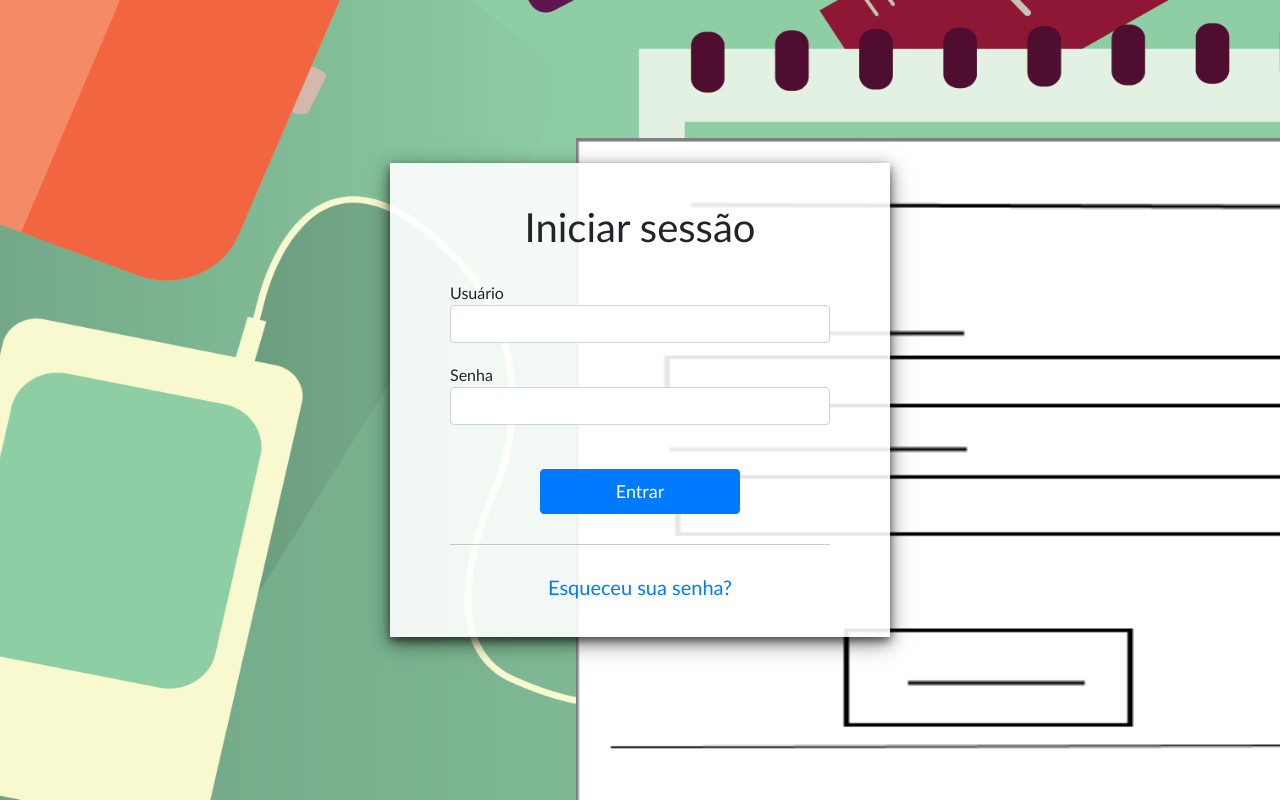
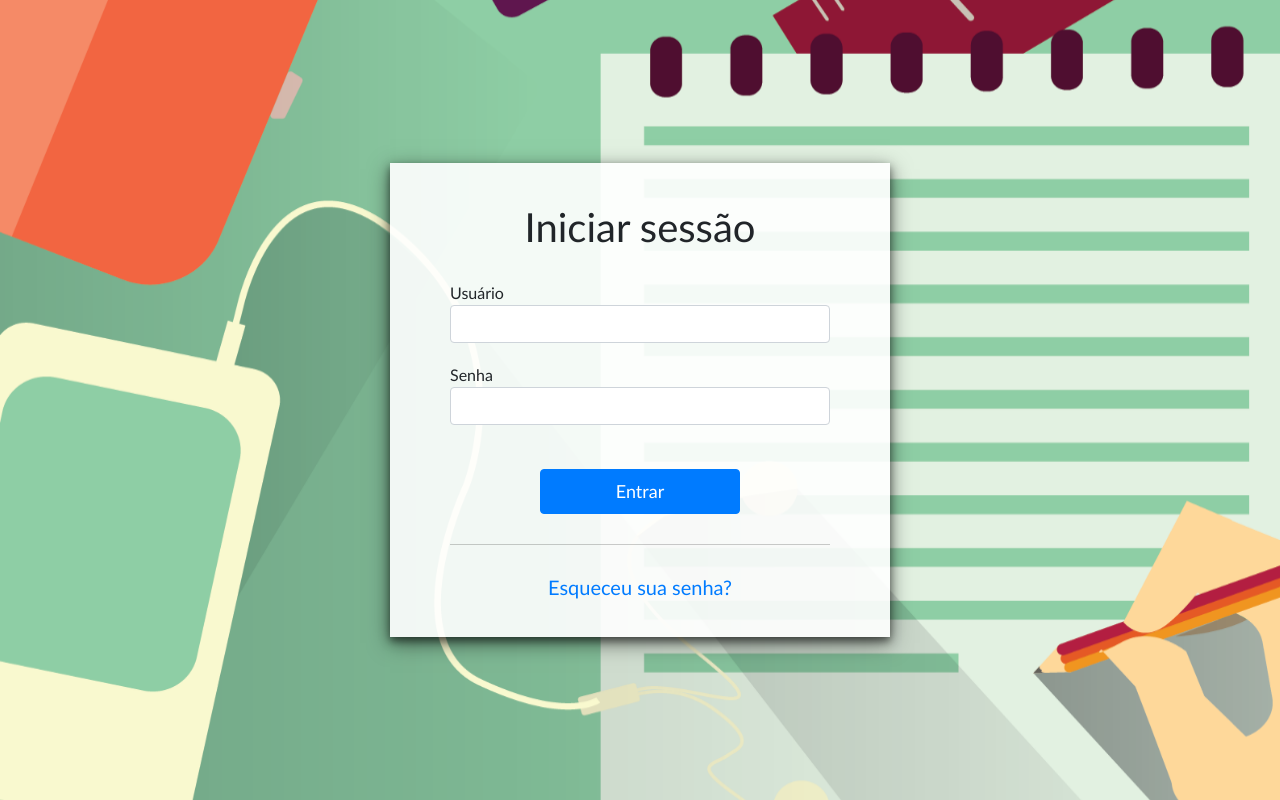
Before and after one commit to WesleyRodrigues55/Sistemas-de-cadastros, a PHP site: page /usuarioLOGIN.php in a window 1280 px wide. Run offline with PHP 8.4, Linux system fonts and the light colour scheme.

Commit message:
Add files via upload

```diff
--- a/usuarioLOGIN.php
+++ b/usuarioLOGIN.php
@@ -32,12 +32,11 @@ include("usuarioLOGICA.php");
 
         body {
             font-family: 'Gill Sans', 'Gill Sans MT', Calibri, 'Trebuchet MS', sans-serif;
-            background-image: url(fundo-body.png);
+            background: url(background-body.png);
         }
 
         @media screen and (max-width: 700px) {
             body {
-            font-family: 'Gill Sans', 'Gill Sans MT', Calibri, 'Trebuchet MS', sans-serif;
             background-image: url(fundo-mobile.png);
             }
         }
```
Also changed, not shown: background-body.png (added).
